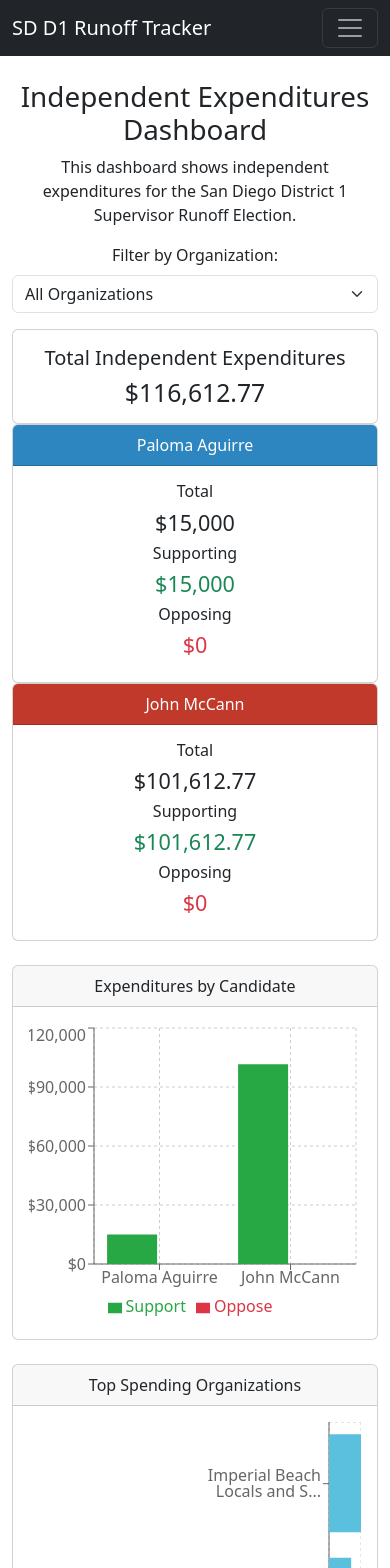
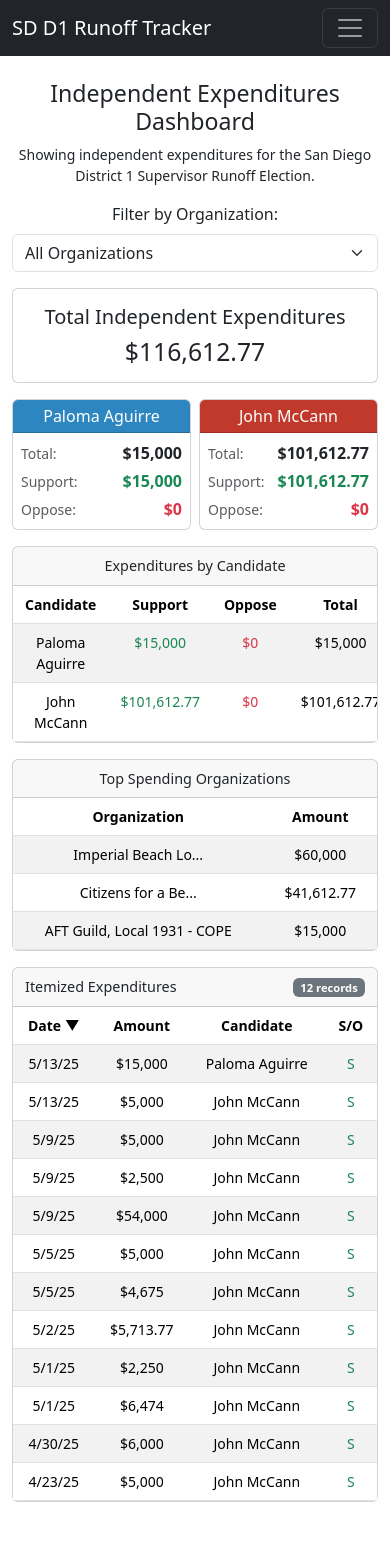
Before and after one commit to mph372/sd-d1-runoff-tracker, a React (Create React App) app: page / in a window 390 px wide. Shown: the top 1568 px of the page. After the commit the page ends 1502 px from the top, so only its background shows below. Built offline with nearby package versions, Linux system fonts and the light colour scheme.

Commit message:
optimized for mobile better

```diff
--- a/src/components/CandidateSpendingCard.js
+++ b/src/components/CandidateSpendingCard.js
@@ -1,27 +1,32 @@
-// src/components/CandidateSpendingCard.js
 import React from 'react';
 
 function CandidateSpendingCard({ candidate, supportAmount, opposeAmount, color }) {
   const totalAmount = supportAmount + opposeAmount;
 
   return (
-    <div className="card">
-      <div className="card-header" style={{ backgroundColor: color, color: 'white' }}>
+    <div className="card h-100">
+      <div className="card-header py-1" style={{ backgroundColor: color, color: 'white' }}>
         {candidate}
       </div>
-      <div className="card-body">
-        <div className="row">
-          <div className="col-md-4">
-            <h6>Total</h6>
-            <h4>${totalAmount.toLocaleString()}</h4>
+      <div className="card-body p-2">
+        <div className="d-flex flex-column">
+          <div className="mb-1">
+            <div className="d-flex justify-content-between align-items-center">
+              <span className="text-muted small">Total:</span>
+              <span className="fw-bold">${totalAmount.toLocaleString()}</span>
+            </div>
           </div>
-          <div className="col-md-4">
-            <h6>Supporting</h6>
-            <h4 className="text-success">${supportAmount.toLocaleString()}</h4>
+          <div className="mb-1">
+            <div className="d-flex justify-content-between align-items-center">
+              <span className="text-muted small">Support:</span>
+              <span className="text-success fw-bold">${supportAmount.toLocaleString()}</span>
+            </div>
           </div>
-          <div className="col-md-4">
-            <h6>Opposing</h6>
-            <h4 className="text-danger">${opposeAmount.toLocaleString()}</h4>
+          <div>
+            <div className="d-flex justify-content-between align-items-center">
+              <span className="text-muted small">Oppose:</span>
+              <span className="text-danger fw-bold">${opposeAmount.toLocaleString()}</span>
+            </div>
           </div>
         </div>
       </div>
--- a/src/components/TotalSpendingCard.js
+++ b/src/components/TotalSpendingCard.js
@@ -1,10 +1,11 @@
+
 // src/components/TotalSpendingCard.js
 import React from 'react';
 
 function TotalSpendingCard({ totalSpending }) {
   return (
-    <div className="card">
-      <div className="card-body">
+    <div className="card h-100">
+      <div className="card-body d-flex flex-column justify-content-center">
         <h5 className="card-title">Total Independent Expenditures</h5>
         <h2 className="card-text">${totalSpending.toLocaleString()}</h2>
       </div>
--- a/src/pages/ContributionsDashboard.js
+++ b/src/pages/ContributionsDashboard.js
@@ -18,9 +18,21 @@ function ContributionsDashboard() {
     topContributors: [],
     topCommittees: []
   });
+  // Add a state to track window width for responsive adjustments
+  const [windowWidth, setWindowWidth] = useState(window.innerWidth);
 
   // Colors for charts
   const COLORS = ['#0088FE', '#00C49F', '#FFBB28', '#FF8042', '#8884d8', '#82ca9d'];
+
+  // Effect to handle window resize
+  useEffect(() => {
+    const handleResize = () => setWindowWidth(window.innerWidth);
+    window.addEventListener('resize', handleResize);
+    return () => window.removeEventListener('resize', handleResize);
+  }, []);
+
+  // Determine if we're on mobile
+  const isMobile = windowWidth < 768;
 
   useEffect(() => {
     const loadContributionData = async () => {
@@ -212,7 +224,12 @@ const processedData = rawData
     });
 
     const topContributors = Array.from(contributorMap.entries())
-      .map(([name, amount]) => ({ name, amount }))
+      .map(([name, amount]) => ({
+        name,
+        amount,
+        // Add shortened name for mobile display
+        shortName: shortenName(name)
+      }))
       .sort((a, b) => b.amount - a.amount)
       .slice(0, 10);
 
@@ -226,7 +243,12 @@ const processedData = rawData
     });
 
     const topCommittees = Array.from(committeeMap.entries())
-      .map(([name, amount]) => ({ name, amount }))
+      .map(([name, amount]) => ({
+        name,
+        amount,
+        // Add shortened name for mobile display
+        shortName: shortenName(name)
+      }))
       .sort((a, b) => b.amount - a.amount)
       .slice(0, 10);
 
@@ -234,6 +256,21 @@ const processedData = rawData
       topContributors,
       topCommittees
     });
+  };
+
+  // Function to shorten names for mobile display
+  const shortenName = (name) => {
+    if (!name) return '';
+    if (name.length <= 20) return name;
+
+    // Check for obvious abbreviations in parentheses
+    const parenMatch = name.match(/\((.*?)\)/);
+    if (parenMatch && parenMatch[1].length < 20) {
+      return parenMatch[1];
+    }
+
+    // Otherwise, truncate
+    return name.substring(0, 17) + '...';
   };
 
   // Format date function
@@ -285,8 +322,8 @@ const processedData = rawData
 
   return (
     <div>
-      <h1>Campaign Contributions Dashboard</h1>
-      <p>This dashboard shows campaign contributions for the San Diego District 1 Supervisor Runoff Election.</p>
+      <h1 className="h3 mb-3">Campaign Contributions Dashboard</h1>
+      <p className="mb-4">Showing campaign contributions for the San Diego District 1 Supervisor Runoff Election.</p>
 
       <div className="row mb-4">
         <div className="col-md-8">
@@ -300,7 +337,9 @@ const processedData = rawData
             >
               <option value="All">All Committees</option>
               {committees.map(committee => (
-                <option key={committee} value={committee}>{committee}</option>
+                <option key={committee} value={committee}>
+                  {isMobile ? shortenName(committee) : committee}
+                </option>
               ))}
             </select>
           </div>
@@ -325,20 +364,44 @@ const processedData = rawData
           <div className="card-header">
             Top Contributors
           </div>
-    <div className="card-body">
+          <div className="card-body p-0">
+            {/* Mobile-specific chart content */}
+            {isMobile && (
+              <div className="table-responsive">
+                <table className="table table-striped mb-0">
+                  <thead>
+                    <tr>
+                      <th>Contributor</th>
+                      <th>Amount</th>
+                    </tr>
+                  </thead>
+                  <tbody>
+                    {stats.topContributors.map((item, index) => (
+                      <tr key={index}>
+                        <td title={item.name}>{item.shortName}</td>
+                        <td>${item.amount.toLocaleString()}</td>
+                      </tr>
+                    ))}
+                  </tbody>
+                </table>
+              </div>
+            )}
+
+            {/* Desktop chart content */}
+            {!isMobile && (
               <div style={{ width: '100%', height: 400 }}>
                 <ResponsiveContainer>
                   <BarChart
                     data={stats.topContributors}
                     layout="vertical"
-            margin={{ left: 300, right: 30, top: 10, bottom: 10 }}
+                    margin={{ left: 200, right: 30, top: 10, bottom: 10 }}
                   >
                     <CartesianGrid strokeDasharray="3 3" />
                     <XAxis type="number" tickFormatter={(value) => `$${value.toLocaleString()}`} />
                     <YAxis
                       type="category"
                       dataKey="name"
-              width={300}
+                      width={200}
                       tick={{ textAnchor: 'end' }}
                     />
                     <Tooltip
@@ -349,6 +412,7 @@ const processedData = rawData
                   </BarChart>
                 </ResponsiveContainer>
               </div>
+            )}
           </div>
         </div>
 
@@ -356,20 +420,44 @@ const processedData = rawData
           <div className="card-header">
             Committees Receiving Contributions
           </div>
-    <div className="card-body">
+          <div className="card-body p-0">
+            {/* Mobile-specific chart content */}
+            {isMobile && (
+              <div className="table-responsive">
+                <table className="table table-striped mb-0">
+                  <thead>
+                    <tr>
+                      <th>Committee</th>
+                      <th>Amount</th>
+                    </tr>
+                  </thead>
+                  <tbody>
+                    {stats.topCommittees.map((item, index) => (
+                      <tr key={index}>
+                        <td title={item.name}>{item.shortName}</td>
+                        <td>${item.amount.toLocaleString()}</td>
+                      </tr>
+                    ))}
+                  </tbody>
+                </table>
+              </div>
+            )}
+
+            {/* Desktop chart content */}
+            {!isMobile && (
               <div style={{ width: '100%', height: 400 }}>
                 <ResponsiveContainer>
                   <BarChart
                     data={stats.topCommittees}
                     layout="vertical"
-            margin={{ left: 300, right: 30, top: 10, bottom: 10 }}
+                    margin={{ left: 200, right: 30, top: 10, bottom: 10 }}
                   >
                     <CartesianGrid strokeDasharray="3 3" />
                     <XAxis type="number" tickFormatter={(value) => `$${value.toLocaleString()}`} />
                     <YAxis
                       type="category"
                       dataKey="name"
-              width={300}
+                      width={200}
                       tick={{ textAnchor: 'end' }}
                     />
                     <Tooltip
@@ -380,17 +468,19 @@ const processedData = rawData
                   </BarChart>
                 </ResponsiveContainer>
               </div>
+            )}
           </div>
         </div>
       </div>
 
       <div className="card">
-        <div className="card-header">
-          Itemized Contributions ({filteredData.length} records)
+        <div className="card-header d-flex justify-content-between align-items-center">
+          <span>Itemized Contributions</span>
+          <span className="badge bg-secondary">{filteredData.length} records</span>
         </div>
-        <div className="card-body">
+        <div className="card-body p-0">
           <div className="table-responsive">
-            <table className="table table-striped">
+            <table className="table table-striped mb-0">
               <thead>
                 <tr>
                   <th onClick={() => requestSort('date')} className="sortable-header">
@@ -409,6 +499,7 @@ const processedData = rawData
                       </span>
                     )}
                   </th>
+                  {!isMobile && (
                     <th onClick={() => requestSort('committee')} className="sortable-header">
                       Receiving Committee
                       {sortConfig.key === 'committee' && (
@@ -417,6 +508,7 @@ const processedData = rawData
                         </span>
                       )}
                     </th>
+                  )}
                   <th onClick={() => requestSort('amount')} className="sortable-header">
                     Amount
                     {sortConfig.key === 'amount' && (
@@ -425,6 +517,7 @@ const processedData = rawData
                       </span>
                     )}
                   </th>
+                  {!isMobile && (
                     <th onClick={() => requestSort('formType')} className="sortable-header">
                       Form
                       {sortConfig.key === 'formType' && (
@@ -433,16 +526,22 @@ const processedData = rawData
                         </span>
                       )}
                     </th>
+                  )}
                 </tr>
               </thead>
               <tbody>
                 {filteredData.map((item, index) => (
                   <tr key={index}>
                     <td>{item.date}</td>
-                    <td>{formatContributorName(item.contributor, item.contributorFirstName)}</td>
-                    <td>{item.committee}</td>
+                    <td title={formatContributorName(item.contributor, item.contributorFirstName)}>
+                      {isMobile
+                        ? shortenName(formatContributorName(item.contributor, item.contributorFirstName))
+                        : formatContributorName(item.contributor, item.contributorFirstName)
+                      }
+                    </td>
+                    {!isMobile && <td>{item.committee}</td>}
                     <td>${item.amount.toLocaleString()}</td>
-                    <td>{item.formType}</td>
+                    {!isMobile && <td>{item.formType}</td>}
                   </tr>
                 ))}
               </tbody>
@@ -459,6 +558,22 @@ const processedData = rawData
         .sortable-header:hover {
           background-color: #f8f9fa;
         }
+        /* Add custom styles for mobile optimization */
+        @media (max-width: 767.98px) {
+          .card-header {
+            padding: 0.5rem 0.75rem;
+          }
+          .table th, .table td {
+            padding: 0.5rem 0.75rem;
+            font-size: 0.875rem;
+          }
+          h1 {
+            font-size: 1.5rem;
+          }
+          p {
+            font-size: 0.875rem;
+          }
+        }
       `}</style>
     </div>
   );
--- a/src/pages/ExpendituresDashboard.js
+++ b/src/pages/ExpendituresDashboard.js
@@ -1,4 +1,3 @@
-// src/pages/ExpendituresDashboard.js
 import React, { useState, useEffect } from 'react';
 import Papa from 'papaparse';
 import { BarChart, Bar, XAxis, YAxis, CartesianGrid, Tooltip, Legend, ResponsiveContainer } from 'recharts';
@@ -15,9 +14,23 @@ function ExpendituresDashboard() {
     key: 'date',
     direction: 'descending' // Default sort: newest to oldest
   });
+  // Add window width state for responsive design
+  const [windowWidth, setWindowWidth] = useState(window.innerWidth);
+
+  // Track window resize for responsive adjustments
+  useEffect(() => {
+    const handleResize = () => setWindowWidth(window.innerWidth);
+    window.addEventListener('resize', handleResize);
+    return () => window.removeEventListener('resize', handleResize);
+  }, []);
+
+  // Determine if we're on mobile
+  const isMobile = windowWidth < 768;
 
   // Function to shorten entity names intelligently
-  const getShortenedEntityName = (fullName, maxLength = 30) => {
+  const getShortenedEntityName = (fullName, maxLength = isMobile ? 20 : 30) => {
+    if (!fullName) return '';
+
     // Check if the name contains an AKA or parentheses
     const akaMatch = fullName.match(/\(AKA:?\s*([^)]+)\)/i);
     if (akaMatch) {
@@ -72,7 +85,9 @@ function ExpendituresDashboard() {
               description: item.Description,
               amount: parseFloat(item.Amount.replace(/[^0-9.-]+/g, '')),  // Remove $ and commas
               candidate: item.Candidate,
-              oppositionOrSupport: item['Oppose/Support']
+              oppositionOrSupport: item['Oppose/Support'],
+              // Add shortened name for mobile display
+              shortEntityName: getShortenedEntityName(item.Entity)
             }));
 
             setData(processedData);
@@ -222,7 +237,7 @@ function ExpendituresDashboard() {
 
   if (loading) {
     return (
-      <div className="text-center my-5">
+      <div className="text-center my-3">
         <div className="spinner-border" role="status">
           <span className="visually-hidden">Loading...</span>
         </div>
@@ -233,7 +248,7 @@ function ExpendituresDashboard() {
 
   if (error) {
     return (
-      <div className="alert alert-danger my-5" role="alert">
+      <div className="alert alert-danger my-3" role="alert">
         <h4>Error Loading Data</h4>
         <p>{error}</p>
       </div>
@@ -242,8 +257,8 @@ function ExpendituresDashboard() {
 
   return (
     <div>
-      <h1>Independent Expenditures Dashboard</h1>
-      <p>This dashboard shows independent expenditures for the San Diego District 1 Supervisor Runoff Election.</p>
+      <h1 className={isMobile ? "h3 mb-2" : "h2 mb-3"}>Independent Expenditures Dashboard</h1>
+      <p className={isMobile ? "small mb-3" : "mb-3"}>Showing independent expenditures for the San Diego District 1 Supervisor Runoff Election.</p>
 
       <div className="mb-3">
         <label htmlFor="entityFilter" className="form-label">Filter by Organization:</label>
@@ -255,16 +270,18 @@ function ExpendituresDashboard() {
         >
           <option value="All">All Organizations</option>
           {entities.map(entity => (
-            <option key={entity} value={entity}>{entity}</option>
+            <option key={entity} value={entity} title={entity}>
+              {isMobile ? getShortenedEntityName(entity, 40) : entity}
+            </option>
           ))}
         </select>
       </div>
 
-      <div className="row mb-4">
-        <div className="col-md-4">
+      <div className={`row mb-3 ${isMobile ? 'g-2' : 'g-3'}`}>
+        <div className={isMobile ? "col-12 mb-2" : "col-md-4"}>
           <TotalSpendingCard totalSpending={totalSpending} />
         </div>
-        <div className="col-md-4">
+        <div className={isMobile ? "col-6" : "col-md-4"}>
           <CandidateSpendingCard
             candidate="Paloma Aguirre"
             supportAmount={candidateData['Paloma Aguirre'].support}
@@ -272,7 +289,7 @@ function ExpendituresDashboard() {
             color={partyColors['Paloma Aguirre']}
           />
         </div>
-        <div className="col-md-4">
+        <div className={isMobile ? "col-6" : "col-md-4"}>
           <CandidateSpendingCard
             candidate="John McCann"
             supportAmount={candidateData['John McCann'].support}
@@ -282,11 +299,39 @@ function ExpendituresDashboard() {
         </div>
       </div>
 
-      <div className="card mb-4">
+      <div className="card mb-3">
         <div className="card-header">
           Expenditures by Candidate
         </div>
-        <div className="card-body">
+        <div className="card-body p-0">
+          {/* Mobile-specific content */}
+          {isMobile && (
+            <div className="table-responsive">
+              <table className="table table-striped mb-0">
+                <thead>
+                  <tr>
+                    <th>Candidate</th>
+                    <th>Support</th>
+                    <th>Oppose</th>
+                    <th>Total</th>
+                  </tr>
+                </thead>
+                <tbody>
+                  {chartData.map((item, index) => (
+                    <tr key={index}>
+                      <td>{item.name}</td>
+                      <td className="text-success">${item.Support.toLocaleString()}</td>
+                      <td className="text-danger">${item.Oppose.toLocaleString()}</td>
+                      <td>${(item.Support + item.Oppose).toLocaleString()}</td>
+                    </tr>
+                  ))}
+                </tbody>
+              </table>
+            </div>
+          )}
+
+          {/* Desktop chart content */}
+          {!isMobile && (
             <div style={{ width: '100%', height: 300 }}>
               <ResponsiveContainer>
                 <BarChart data={chartData}>
@@ -300,15 +345,40 @@ function ExpendituresDashboard() {
                 </BarChart>
               </ResponsiveContainer>
             </div>
+          )}
         </div>
       </div>
 
       {selectedEntity === 'All' && (
-        <div className="card mb-4">
+        <div className="card mb-3">
           <div className="card-header">
             Top Spending Organizations
           </div>
-          <div className="card-body">
+          <div className="card-body p-0">
+            {/* Mobile-specific content */}
+            {isMobile && (
+              <div className="table-responsive">
+                <table className="table table-striped mb-0">
+                  <thead>
+                    <tr>
+                      <th>Organization</th>
+                      <th>Amount</th>
+                    </tr>
+                  </thead>
+                  <tbody>
+                    {entitySpendingData.map((item, index) => (
+                      <tr key={index}>
+                        <td title={item.fullName}>{item.name}</td>
+                        <td>${item.amount.toLocaleString()}</td>
+                      </tr>
+                    ))}
+                  </tbody>
+                </table>
+              </div>
+            )}
+
+            {/* Desktop chart content */}
+            {!isMobile && (
               <div style={{ width: '100%', height: 400 }}>
                 <ResponsiveContainer>
                   <BarChart
@@ -324,19 +394,22 @@ function ExpendituresDashboard() {
                   </BarChart>
                 </ResponsiveContainer>
               </div>
+            )}
           </div>
         </div>
       )}
 
       <div className="card">
-        <div className="card-header">
-          Itemized Expenditures
+        <div className="card-header d-flex justify-content-between align-items-center">
+          <span>Itemized Expenditures</span>
+          <span className="badge bg-secondary">{sortedAndFilteredData.length} records</span>
         </div>
-        <div className="card-body">
+        <div className="card-body p-0">
           <div className="table-responsive">
-            <table className="table table-striped">
+            <table className="table table-striped mb-0">
               <thead>
                 <tr>
+                  {!isMobile && (
                     <th onClick={() => requestSort('entity')} className="sortable-header">
                       Organization
                       {sortConfig.key === 'entity' && (
@@ -345,6 +418,7 @@ function ExpendituresDashboard() {
                         </span>
                       )}
                     </th>
+                  )}
                   <th onClick={() => requestSort('date')} className="sortable-header">
                     Date
                     {sortConfig.key === 'date' && (
@@ -353,6 +427,7 @@ function ExpendituresDashboard() {
                       </span>
                     )}
                   </th>
+                  {!isMobile && (
                     <th onClick={() => requestSort('description')} className="sortable-header">
                       Description
                       {sortConfig.key === 'description' && (
@@ -361,6 +436,7 @@ function ExpendituresDashboard() {
                         </span>
                       )}
                     </th>
+                  )}
                   <th onClick={() => requestSort('amount')} className="sortable-header">
                     Amount
                     {sortConfig.key === 'amount' && (
@@ -378,7 +454,7 @@ function ExpendituresDashboard() {
                     )}
                   </th>
                   <th onClick={() => requestSort('oppositionOrSupport')} className="sortable-header">
-                    Support/Oppose
+                    {isMobile ? 'S/O' : 'Support/Oppose'}
                     {sortConfig.key === 'oppositionOrSupport' && (
                       <span className="ms-1">
                         {sortConfig.direction === 'ascending' ? '▲' : '▼'}
@@ -390,14 +466,14 @@ function ExpendituresDashboard() {
               <tbody>
                 {sortedAndFilteredData.map((item, index) => (
                   <tr key={index}>
-                    <td>{item.entity}</td>
+                    {!isMobile && <td title={item.entity}>{item.shortEntityName}</td>}
                     <td>{item.date}</td>
-                    <td>{item.description}</td>
+                    {!isMobile && <td>{item.description}</td>}
                     <td>${item.amount.toLocaleString()}</td>
                     <td>{item.candidate}</td>
                     <td>
                       <span className={item.oppositionOrSupport === 'Support' ? 'text-success' : 'text-danger'}>
-                        {item.oppositionOrSupport}
+                        {isMobile ? (item.oppositionOrSupport === 'Support' ? 'S' : 'O') : item.oppositionOrSupport}
                       </span>
                     </td>
                   </tr>
@@ -408,7 +484,7 @@ function ExpendituresDashboard() {
         </div>
       </div>
 
-      {/* Add some CSS for the sortable headers */}
+      {/* Add some CSS for the sortable headers and mobile optimization */}
       <style jsx>{`
         .sortable-header {
           cursor: pointer;
@@ -417,6 +493,27 @@ function ExpendituresDashboard() {
         .sortable-header:hover {
           background-color: #f8f9fa;
         }
+
+        /* Mobile optimization styles */
+        @media (max-width: 767.98px) {
+          .card-header {
+            padding: 0.5rem 0.75rem;
+            font-size: 0.9rem;
+          }
+          .table th, .table td {
+            padding: 0.5rem 0.75rem;
+            font-size: 0.875rem;
+          }
+          .table-responsive {
+            margin-bottom: 0;
+          }
+          .sortable-header {
+            white-space: nowrap;
+          }
+          .badge {
+            font-size: 0.7rem;
+          }
+        }
       `}</style>
     </div>
   );
```
Lines whose indentation alone changed are shown as unchanged.
